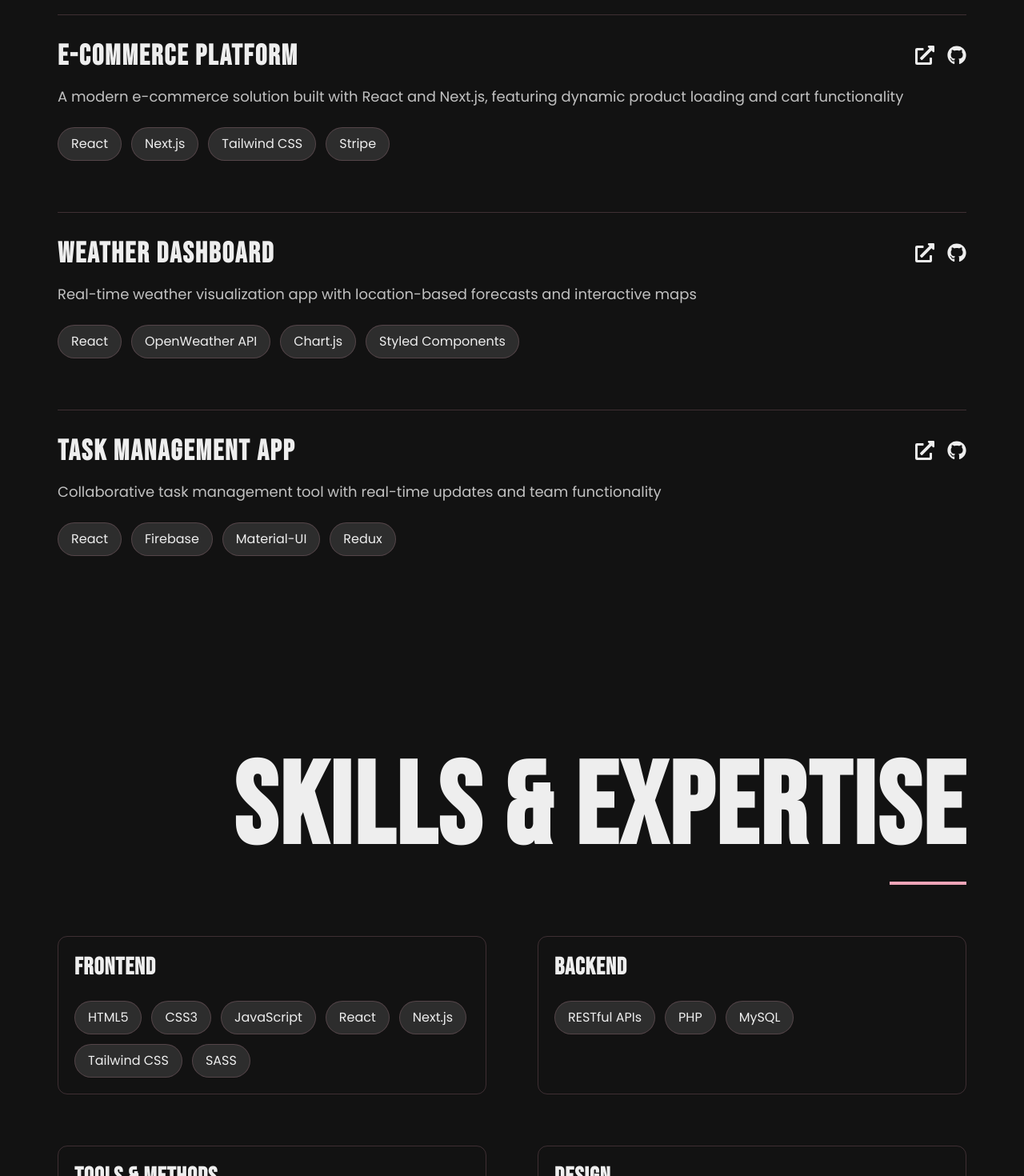
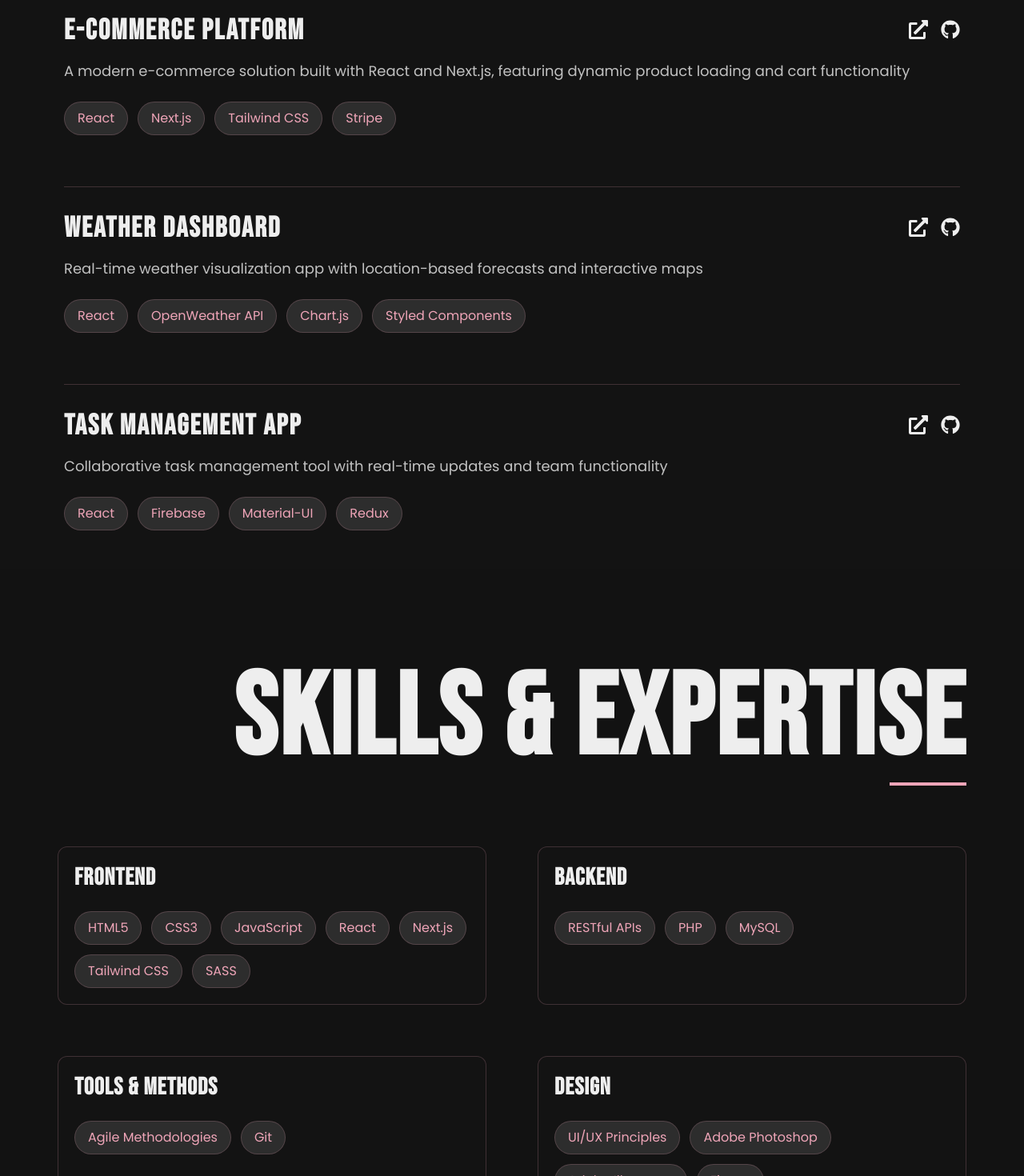
Before and after one commit to zarhaselene/portfolio, a Next.js app: page / in a window 1280 px wide. Shown: the part 1120-2590 px from the top of the page at 80% size. Built offline with nearby package versions, Linux system fonts and the light colour scheme.

Commit message:
Refactor ExperienceEducation and ProjectsAndSkills components for improved layout and styling consistency

```diff
--- a/src/app/layout/ExperienceEducation.jsx
+++ b/src/app/layout/ExperienceEducation.jsx
@@ -92,9 +92,10 @@ const ExperienceEducation = () => {
 
   return (
     <>
+      {/* FIXA PX Paddding */}
       {/* Experience Section */}
-      <section className="py-12 lg:px-8 relative w-screen left-1/2 -translate-x-1/2 mt-12 pt-8 bg-primary/5 ">
-        <div className="max-w-7xl mx-auto">
+      <section className="py-12 relative w-screen left-1/2 -translate-x-1/2 mt-12 pt-12 bg-primary/5 ">
+        <div className="max-w-7xl mx-auto  px-[1rem] sm:px-[5rem] xl:px-[0]">
           <motion.h2
             initial="hidden"
             whileInView="visible"
@@ -103,7 +104,7 @@ const ExperienceEducation = () => {
           >
             EXPERIENCE
             <motion.span
-              className="absolute -bottom-0 sm:-bottom-3  lg:-bottom-8  left-0 w-24 h-1 bg-secondary origin-left"
+              className="absolute -bottom-0 sm:-bottom-3  lg:-bottom-5  left-0 w-24 h-1 bg-secondary origin-left"
               variants={underlineVariants}
             ></motion.span>
           </motion.h2>
@@ -161,7 +162,7 @@ const ExperienceEducation = () => {
           >
             EDUCATION
             <motion.span
-              className="absolute -bottom-0 sm:-bottom-3 lg:-bottom-8 left-0 md:left-auto md:right-0 w-24 h-1 bg-secondary origin-left md:origin-right"
+              className="absolute -bottom-0 sm:-bottom-3 lg:-bottom-5 left-0 md:left-auto md:right-0 w-24 h-1 bg-secondary origin-left md:origin-right"
               variants={underlineVariants}
             ></motion.span>
           </motion.h2>
--- a/src/app/layout/ProjectsAndSkills.jsx
+++ b/src/app/layout/ProjectsAndSkills.jsx
@@ -137,8 +137,8 @@ const ProjectsAndSkills = () => {
   return (
     <div className="w-full min-h-screen">
       {/* Projects Section */}
-      <section className="py-16 lg:py-32 lg:px-8">
-        <div className="max-w-7xl mx-auto">
+      <section className="py-12 relative w-screen left-1/2 -translate-x-1/2 mt-12 pt-12 bg-primary/5">
+        <div className="max-w-7xl mx-auto px-[1rem] sm:px-[5rem] xl:px-[0]">
           <motion.h2
             initial="hidden"
             whileInView="visible"
@@ -147,7 +147,7 @@ const ProjectsAndSkills = () => {
           >
             SELECTED PROJECTS
             <motion.span
-              className="absolute -bottom-0 sm:-bottom-3  lg:-bottom-8  left-0 w-24 h-1 bg-secondary origin-left"
+              className="absolute -bottom-0 sm:-bottom-3  lg:-bottom-5  left-0 w-24 h-1 bg-secondary origin-left"
               variants={underlineVariants}
             ></motion.span>
           </motion.h2>
@@ -186,7 +186,7 @@ const ProjectsAndSkills = () => {
                   {project.tags.map((tag, tagIndex) => (
                     <span
                       key={tagIndex}
-                      className="px-4 py-2 bg-primary rounded-full border border-secondary/20 hover:border-secondary/50 transition-colors"
+                      className="px-4 py-2 bg-primary text-secondary rounded-full border border-secondary/20 hover:border-secondary/50 transition-colors"
                     >
                       {tag}
                     </span>
@@ -210,7 +210,7 @@ const ProjectsAndSkills = () => {
           >
             SKILLS & EXPERTISE
             <motion.span
-              className="absolute -bottom-0 sm:-bottom-3  lg:-bottom-8 left-0 md:left-auto md:right-0 w-24 h-1 bg-secondary origin-left md:origin-right"
+              className="absolute -bottom-0 sm:-bottom-3  lg:-bottom-5 left-0 md:left-auto md:right-0 w-24 h-1 bg-secondary origin-left md:origin-right"
               variants={underlineVariants}
             ></motion.span>
           </motion.h2>
@@ -226,7 +226,7 @@ const ProjectsAndSkills = () => {
               <motion.div
                 key={index}
                 variants={skillGroupVariants}
-                className="space-y-6 border rounded-xl border-secondary/20 hover:border-secondary/50 transition-colors p-5"
+                className="space-y-6 bg-primary/5 border rounded-xl border-secondary/20 hover:border-secondary/50 transition-colors p-5"
                 whileHover={{
                   scale: 1.02,
                   transition: { duration: 0.2 },
@@ -243,7 +243,7 @@ const ProjectsAndSkills = () => {
                     <motion.span
                       key={skillIndex}
                       variants={skillItemVariants}
-                      className="px-4 py-2 bg-primary rounded-full border border-secondary/20 hover:border-secondary/50 transition-colors"
+                      className="px-4 py-2 bg-primary text-secondary  rounded-full border border-secondary/20 hover:border-secondary/50 transition-colors"
                       whileHover={{
                         scale: 1.1,
                         transition: {
```
